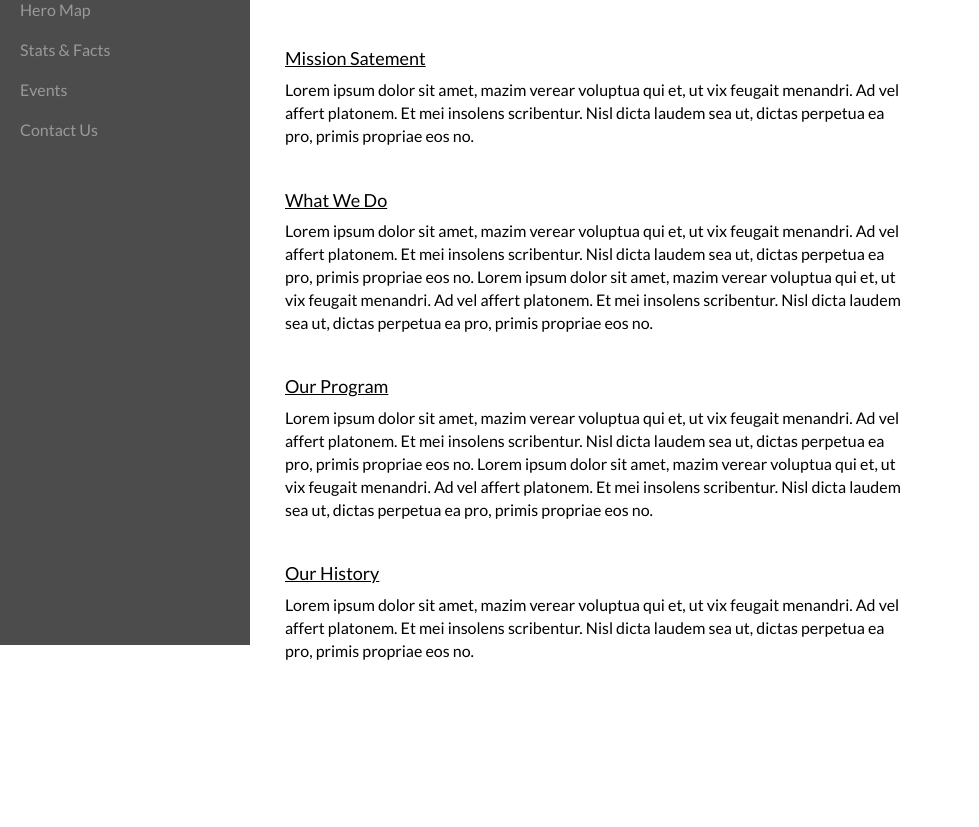
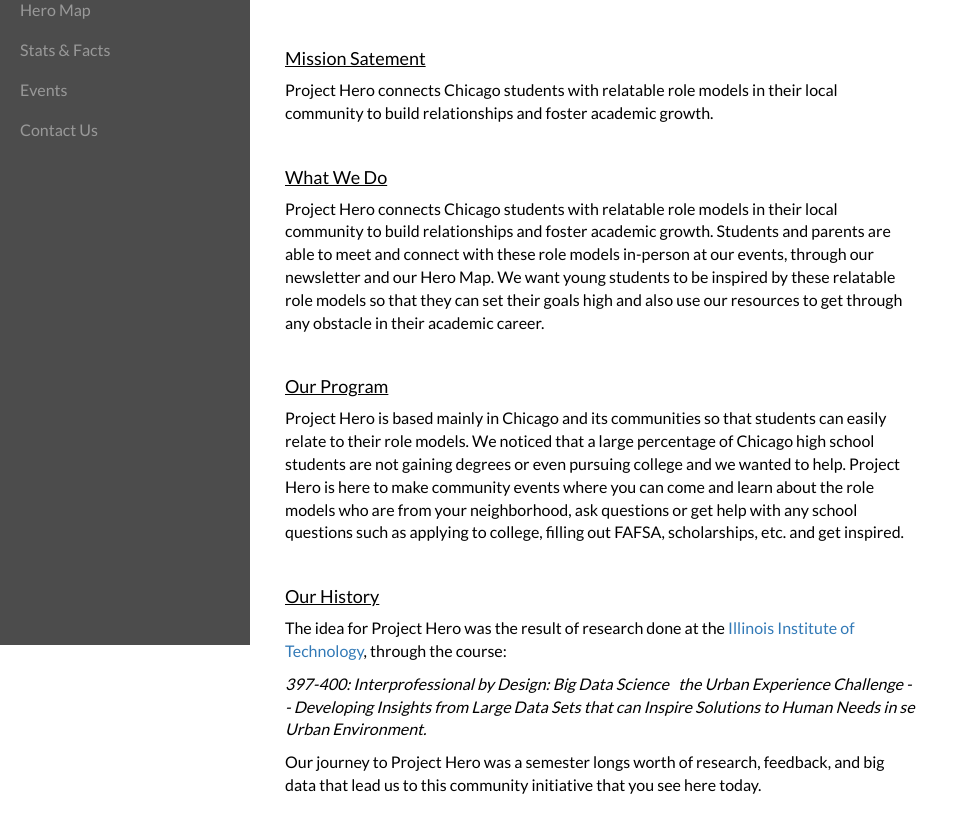
Before and after one commit to bsansone/Project-Hero, a plain HTML site: page about.html in a window 1280 px wide. Shown: the part 155-982 px from the top of the page, without its empty margins (0-979 px from the left). Before the commit the page ends 848 px from the top, so only its background shows below. Drawn offline with Linux system fonts and the light colour scheme.

Commit message:
about page changed

```diff
--- a/about.html
+++ b/about.html
@@ -80,22 +80,27 @@
                         <div class="page-content">
                             <u><h4>Mission Satement</h4></u>
                             <p>
-                                Lorem ipsum dolor sit amet, mazim verear voluptua qui et, ut vix feugait menandri. Ad vel affert platonem. Et mei insolens scribentur. Nisl dicta laudem sea ut, dictas perpetua ea pro, primis propriae eos no.
+                                Project Hero connects Chicago students with relatable role models in their local community to build relationships and foster academic growth.
                             </p>
                             <br>
                             <u><h4>What We Do</h4></u>
                             <p>
-                                Lorem ipsum dolor sit amet, mazim verear voluptua qui et, ut vix feugait menandri. Ad vel affert platonem. Et mei insolens scribentur. Nisl dicta laudem sea ut, dictas perpetua ea pro, primis propriae eos no. Lorem ipsum dolor sit amet, mazim verear voluptua qui et, ut vix feugait menandri. Ad vel affert platonem. Et mei insolens scribentur. Nisl dicta laudem sea ut, dictas perpetua ea pro, primis propriae eos no.
+                                Project Hero connects Chicago students with relatable role models in their local community to build relationships and foster academic growth. Students and parents are able to meet and connect with these role models in-person at our events, through our newsletter and our Hero Map. We want young students to be inspired by these relatable role models so that they can set their goals high and also use our resources to get through any obstacle in their academic career.
                             </p>
                             <br>
                             <u><h4>Our Program</h4></u>
                             <p>
-                                Lorem ipsum dolor sit amet, mazim verear voluptua qui et, ut vix feugait menandri. Ad vel affert platonem. Et mei insolens scribentur. Nisl dicta laudem sea ut, dictas perpetua ea pro, primis propriae eos no. Lorem ipsum dolor sit amet, mazim verear voluptua qui et, ut vix feugait menandri. Ad vel affert platonem. Et mei insolens scribentur. Nisl dicta laudem sea ut, dictas perpetua ea pro, primis propriae eos no.
+                                Project Hero is based mainly in Chicago and its communities so that students can easily relate to their role models. We noticed that a large percentage of Chicago high school students are not gaining degrees or even pursuing college and we wanted to help. Project Hero is here to make community events where you can come and learn about the role models who are from your neighborhood, ask questions or get help with any school questions such as applying to college, filling out FAFSA, scholarships, etc. and get inspired.
                             </p>
                             <br>
                             <u><h4>Our History</h4></u>
                             <p>
-                                Lorem ipsum dolor sit amet, mazim verear voluptua qui et, ut vix feugait menandri. Ad vel affert platonem. Et mei insolens scribentur. Nisl dicta laudem sea ut, dictas perpetua ea pro, primis propriae eos no.
+                                The idea for Project Hero was the result of research done at the <a href="http://web.iit.edu/">Illinois Institute of Technology</a>, through the course:
+                                <p>
+                                    <em>397-400: Interprofessional by Design: Big Data Science &nbsp; the Urban Experience Challenge -- Developing Insights from Large Data Sets that can Inspire Solutions to Human Needs in se Urban Environment.</em>
+                                </p>
+                                Our journey to Project Hero was a semester longs worth of research, feedback, and big data that lead us to this community initiative that you see here today.
+
                             </p>
 
                         </div>
--- a/statsfacts.html
+++ b/statsfacts.html
@@ -75,9 +75,13 @@
                             <h1>Stats &amp; Facts</h1>
                         </div>
                         <div class="page-content">
-                            <p>
-                                Lorem ipsum dolor sit amet, mazim verear voluptua qui et, ut vix feugait menandri. Ad vel affert platonem. Et mei insolens scribentur. Nisl dicta laudem sea ut, dictas perpetua ea pro, primis propriae eos no. Lorem ipsum dolor sit amet, mazim verear voluptua qui et, ut vix feugait menandri. Ad vel affert platonem. Et mei insolens scribentur. Nisl dicta laudem sea ut, dictas perpetua ea pro, primis propriae eos no.
-                            </p>
+                              <div class="infogram-embed" data-id="70rk5lEjk42SUweD" data-type="interactive" data-title="100Students">
+                              </div>
+                              <script>!function(e,t,n,s){var i="InfogramEmbeds",o=e.getElementsByTagName(t),d=o[0],a=/^http:/.test(e.location)?"http:":"https:";if(/^\/{2}/.test(s)&&(s=a+s),window[i]&&window[i].initialized)window[i].process&&window[i].process();else if(!e.getElementById(n)){var r=e.createElement(t);r.async=1,r.id=n,r.src=s,d.parentNode.insertBefore(r,d)}}(document,"script","infogram-async","//e.infogr.am/js/dist/embed-loader-min.js");
+                              </script>
+                              <div style="padding:8px 0;font-family:Arial!important;font-size:13px!important;line-height:15px!important;text-align:center;border-top:1px solid #dadada;margin:0 30px">
+                              </div>
+
                         </div>
                     </div>
                 </div>
@@ -101,6 +105,7 @@
             $("#wrapper").toggleClass("toggled");
         });
     </script>
+
 </body>
 
 </html>
```
